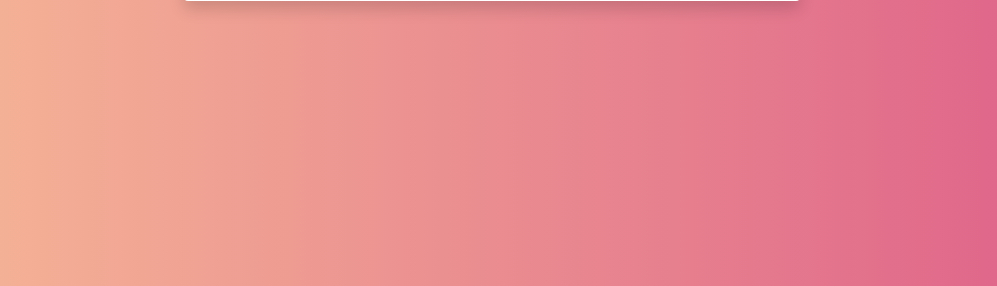
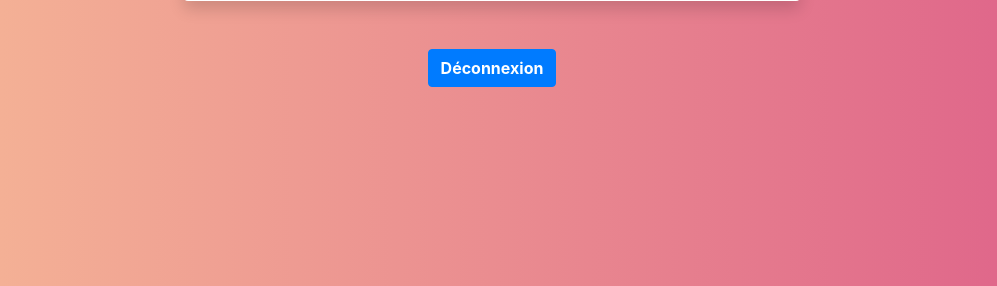
Before and after one commit to christoball7777/app-web-mapcom, a PHP site: page /dashboard.php in a window 1280 px wide. Shown: the part 471-757 px from the top of the page, without its empty margins (148-1145 px from the left). Run offline with PHP 8.4, Linux system fonts and the light colour scheme; data comes from the database, SQL or seed files in the repository; some libraries are stand-ins or nearby versions.

Commit message:
logout button

```diff
--- a/dashboard.php
+++ b/dashboard.php
@@ -166,6 +166,9 @@ try {
                             </div>
                         </section>
                     </div>
+                    <div class="text-center">
+                        <a href="logout.php"><button class="btn btn-primary font-weight-bold">Déconnexion</button></a>
+                    </div>
                 </div>
             </div>
         </div>
```
